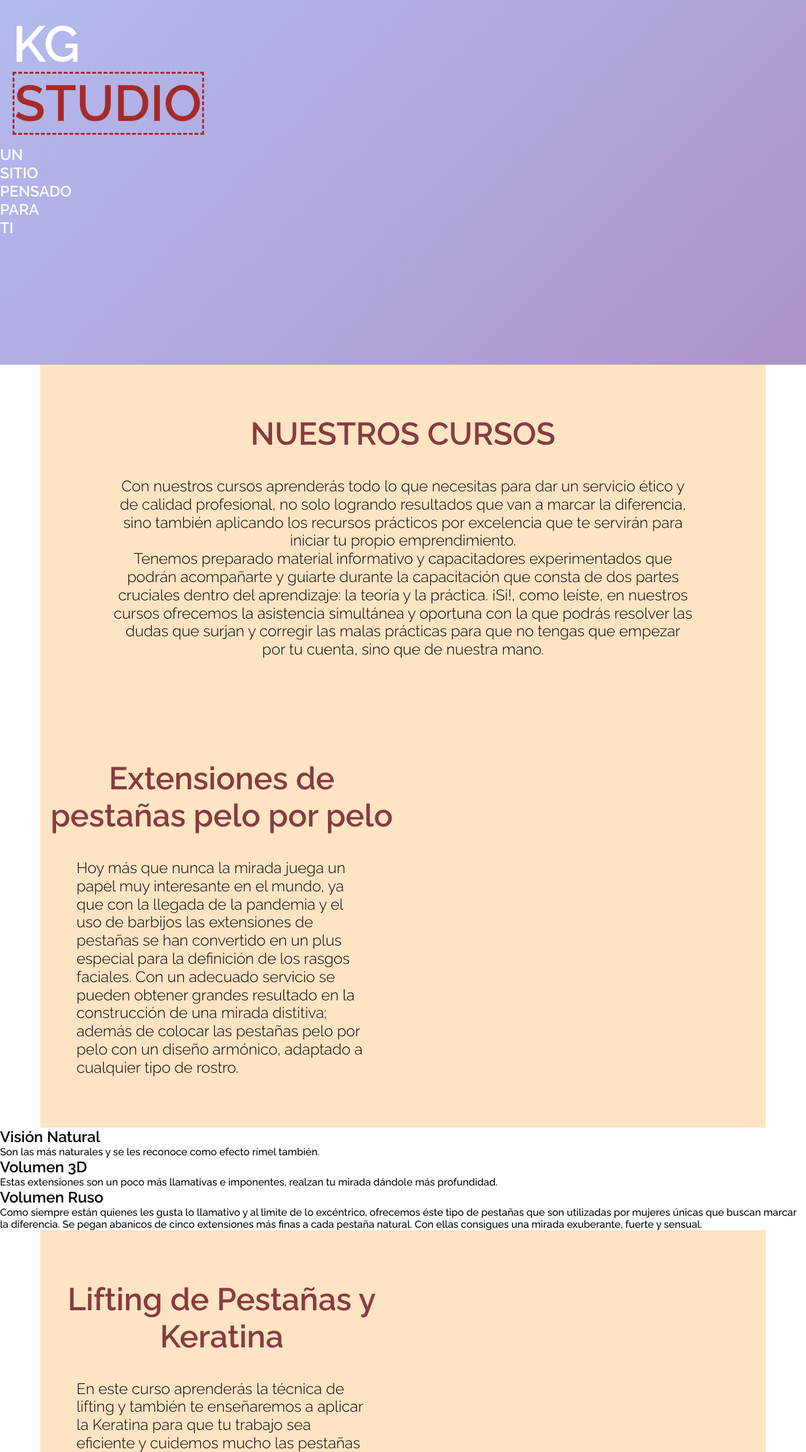
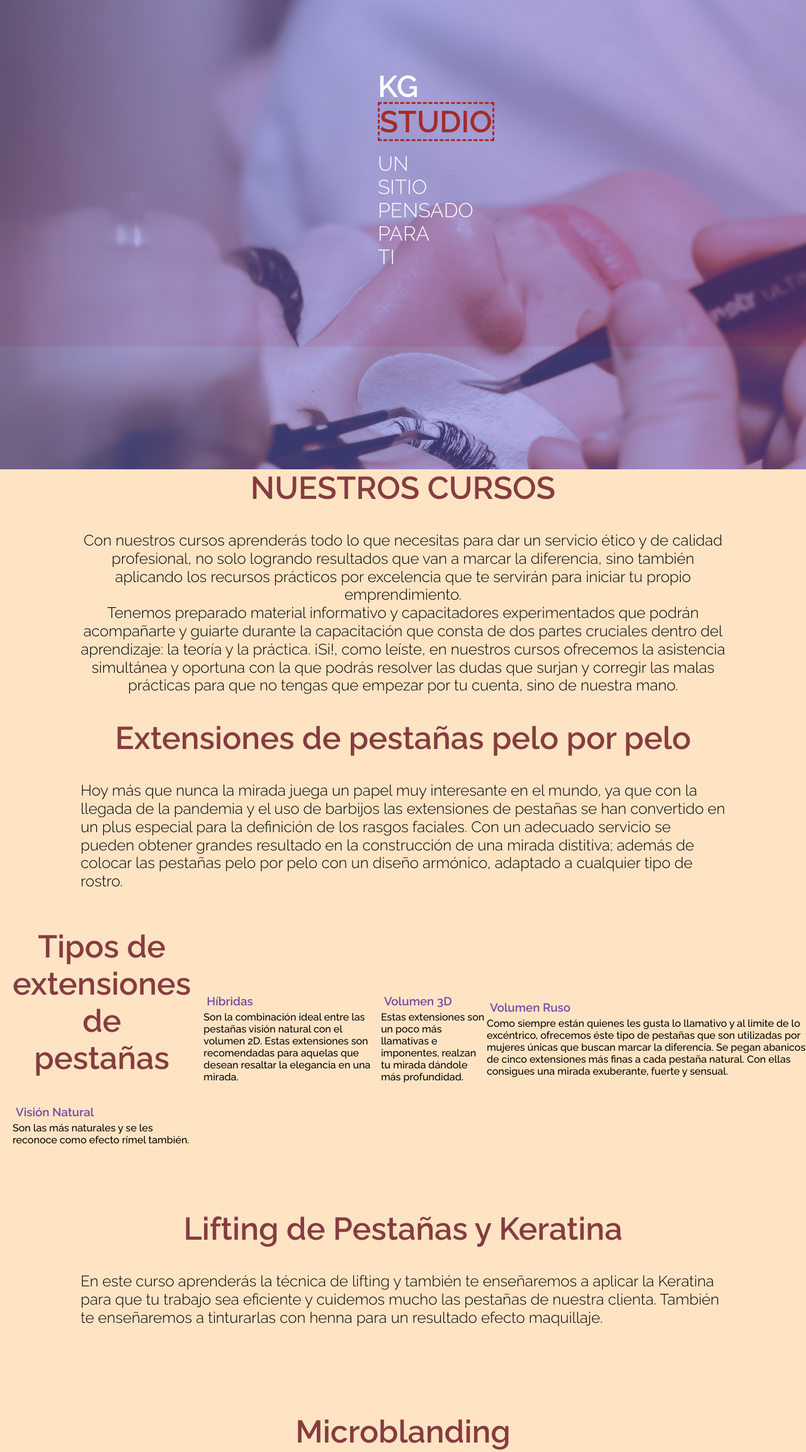
Before and after one commit to Gineskaespinoza/KG-STUDIO-ADA, a plain HTML site: page index.html in a window 1280 px wide. Shown: the part 250-2555 px from the top of the page at 63% size. Drawn offline with Linux system fonts and the light colour scheme.

Commit message:
Se realiza modificación en las secciones

```diff
--- a/css/style.css
+++ b/css/style.css
@@ -8,7 +8,7 @@
 :root{
     --background: linear-gradient(135deg, #667eea7e 0%, #764ba298 100%);
     --color-primary: #667eea;
-    --color-secundary: #764ba2;
+    --color-secondary: #764ba2;
     --boton-padding: 20px 40px;
 }
 
@@ -19,11 +19,8 @@ body{
 
 .header{
     height: 100%;
-    /* padding: 3px 9px; */
-    /* display: flex;
-    justify-content: space-between;
-    align-items: center ; */
-    background-image: var(--background), url(assets/hero.jpg);
+    padding: 3px 9px;
+    background-image: var(--background), url("../assets/hero.jpg");
     background-repeat: no-repeat;
     background-size: cover;
     background-attachment:fixed;
@@ -32,10 +29,13 @@ body{
 
 }
 
-.container{
+.header.contenedor{
+    padding: 0;
+}
+
+.contenedor{
     width: 90%;
     margin: 0 auto;
-    background: bisque;
     overflow: hidden;
     padding: 80px 0;
     max-width: 1200px;
@@ -53,18 +53,28 @@ body{
     padding: 0 15px;
 }
 
-
+.hero_container{
+    display: flex;
+    height: calc(100vh - 70px);
+    justify-content: center;
+    align-items: center;
+    color: white;
+}
 
 .hero_titulo{
-    font-size: 5em;
-    padding: 20px;
+    font-size: 3rem;
 }
 
-/* .hero.subtitulo{
-    font-size: 1rem;
-    margin: 15px 0;
+.hero_textos{
+    width: 80px;
+    margin-bottom: 40px;
 }
- */
+
+.hero_subtitulo{
+    font-size: 2rem;
+    font-weight: 300;
+    margin: 20px 0;
+}
 
 span{
     color: brown;
@@ -80,13 +90,12 @@ span{
     text-align: center;
 }
 
-.navegador{
+/* .navegador{
     text-decoration: none;
-    }
+    } */
 
 
 .navegador{
-    height: 70px;
     display: flex;
     justify-content: flex-end;
     align-items: center;
@@ -96,7 +105,7 @@ span{
 }
 
 .nav_class{
-    color:black;
+    color:white;
     text-decoration: none;
     margin-right: 20px;
     padding: 10px 15px;
@@ -104,19 +113,6 @@ span{
     font-weight: inherit;
 }
 
-.hero_container{
-    display: flex;
-    height: calc(100vh - 70px);
-    align-items: center;
-    color: white;
-}
-
-.banner_hero{
-    width: 80px;
-    margin-bottom: 50px;
-
-
-}
 
 /* main */
 
@@ -138,14 +134,38 @@ span{
 
 .box{
     min-height: 350px;
-    display: grid;
+    display: flex;
     background-color: bisque;
     grid-template-columns: 1fr 1fr;
     justify-items: center;
     align-items: center;
-    text-decoration: none;
-    list-style: none;
 }
+
+.box_dos{
+   display: block;
+   justify-content: space-around;
+  align-items: center;
+   padding: 20px;
+   font-family: 'Raleway', sans-serif;
+}
+
+
+.type{
+padding: 5px;
+color: var(--color-secondary);
+
+}
+
+.box_cinco{
+    display: inline-block;
+    padding: 10px;
+}
+
+.list_item{
+      text-decoration: none;
+     list-style: none;
+}
+
 
 /* GALERIA */
 
@@ -237,6 +257,13 @@ img{
     list-style: none;
 }
 
+
+.video.clip{
+    width: 70px;
+    height: 100px;
+    padding: 30px;
+}
+
 .tutorial{
     padding: 1em 0;
     width: 100%;
--- a/index.html
+++ b/index.html
@@ -14,6 +14,7 @@
 <body>
 
     <header class="header">
+        <div class="contenedor">
             <nav class="navegador">
                 <ul class="menu">
                     <li> <a class="nav_class" href="#">INICIO</a></li>
@@ -29,12 +30,13 @@
             </div>
 
             <section class="hero_container">
-                <div class="banner_hero">
+                <div class="hero_textos">
                     <h1 class="hero_titulo">
                         KG <span>STUDIO</span> </h1>
                     <h2 class="hero_subtitulo">UN SITIO PENSADO PARA TI</h2>
                 </div>
             </section>
+        </div>
     </header>
 
     <main>
@@ -45,7 +47,7 @@
             <p class="parrafo_nuestros_cursos">Tenemos preparado material informativo y capacitadores experimentados que
                 podrán acompañarte y guiarte durante la capacitación que consta de dos partes cruciales dentro del aprendizaje: la teoría y la práctica. ¡Si!, como leíste, en nuestros cursos
                 ofrecemos la asistencia simultánea y oportuna con la que podrás resolver las dudas que surjan y corregir las malas
-                prácticas para que no tengas que empezar por tu cuenta, sino que de nuestra mano.</p>
+                prácticas para que no tengas que empezar por tu cuenta, sino de nuestra mano.</p>
         </section>
 
         <section class="box container">
@@ -56,27 +58,34 @@
         </section>
 
 
-        <section>
-            <div>
-                <h2>Visión Natural</h2>
-                <p>Son las más naturales y se les reconoce como efecto rímel también.</p>
+        <section class="box container">
+            <div class="box_dos">
+                <h2 class="subtitulos">Tipos de extensiones de pestañas</h2>
+                <h3 class="type">Visión Natural</h3>
+                <p class="">Son las más naturales y se les reconoce como efecto rímel también.</p>
             </div>
 
             <div>
-                <h2>Volumen 3D</h2>
+                <h3 class="type">Híbridas</h3>
+                <P>Son la combinación ideal entre las pestañas visión natural con el volumen 2D. Estas extensiones son recomendadas para aquelas que desean resaltar la elegancia en una mirada. </P>
+            </div>
+
+            <div>
+                <h3 class="type">Volumen 3D</h3>
                 <P>Estas extensiones son un poco más llamativas e imponentes, realzan tu mirada dándole más profundidad. </P>
             </div>
 
             <div>
-                <h2>Volumen Ruso</h2>
+                <h3 class="type">Volumen Ruso</h3>
                 <p>Como siempre están quienes les gusta lo llamativo y al limite de lo excéntrico, ofrecemos éste tipo de pestañas que son utilizadas por mujeres únicas que buscan marcar la diferencia. Se pegan abanicos de cinco extensiones más finas a cada pestaña natural. Con ellas consigues una mirada exuberante, fuerte y sensual.</p>
             </div>
         </section>
 
         <section class="box container">
-            <div class="box_dos">
+            <div class="box_tres">
                 <h2 class="subtitulos">Lifting de Pestañas y Keratina</h2>
-                <p class="parrafo_nuestros_cursos">En este curso aprenderás la técnica de lifting y también te
+                <p class="parrafo_nuestros_cursos">
+                    En este curso aprenderás la técnica de lifting y también te
                     enseñaremos a aplicar la Keratina para que tu trabajo sea eficiente y cuidemos mucho las pestañas de
                     nuestra clienta. También te enseñaremos a tinturarlas con henna para un resultado efecto maquillaje.
                 </p>
@@ -84,22 +93,22 @@
         </section>
 
         <section class="box container">
-            <div class="box_tres">
-                <h2 class="subtitulos">Microblading</h2>
+            <div class="box_cuatro">
+                <h2 class="subtitulos">Microblanding</h2>
                 <p class="parrafo_nuestros_cursos">Es la técnica más novedosa en maquillaje semipermanente. Es ideal para reconstruir, definir o tupir las cejas. El proceso es completamente manual y artesanal, ya que se dibuja pelo a pelo, logrando así que las cejas luzcan completamente naturales. Está indicado para personas que desean darle forma a sus cejas y rellenar espacios vacíos por excesiva depilación ó algún tipo de alopecia.</p>
             </div>
         </section>
 
         <section class="box container">
-            <div class="box_cuatro">
-                <h2 class="subtitulos">Productos</h2>
+            <div class="box_cinco">
+                <h2 class="subtitulos">Nuestros Productos</h2>
                 <ul class="list">
-                    <li><a href="#">Adhesivos y removedores</a></li>
-                    <li><a href="#">respuestos</a></li>
-                    <li><a href="#">Pinzas</a></li>
-                    <li><a href="#">Pestañas</a></li>
-                    <li><a href="#">Limpiadores</a></li>
-                    <li><a href="#">Kit de cuidado profesional</a></li>
+                    <li><a class="list_item" href="#">Adhesivos y removedores</a></li>
+                    <li><a class="list_item" href="#">respuestos</a></li>
+                    <li><a class="list_item" href="#">Pinzas</a></li>
+                    <li><a class="list_item" href="#">Pestañas</a></li>
+                    <li><a class="list_item" href="#">Limpiadores</a></li>
+                    <li><a class="list_item" href="#">Kit de cuidado profesional</a></li>
                 </ul>
             </div>
         </section>
@@ -146,17 +155,17 @@
                             </article>
                         </div>
             </div>
-            <section>
+        </section>
 
+        <section class="video_clip">
              <div class="tutorial">
                   <h3 class="subtitulos"> Lucir <span> Bien </span> es una decisión de cada día</h3>
                   <iframe src="https://www.youtube.com/embed/_beXTKCPCvY" title="YouTube video player" frameborder="0"
                         allow="accelerometer; autoplay; clipboard-write; encrypted-media; gyroscope; picture-in-picture"
                         allowfullscreen></iframe>
             </div>
-
+        </section>
     </main>
-
 
 </body>
 
```
